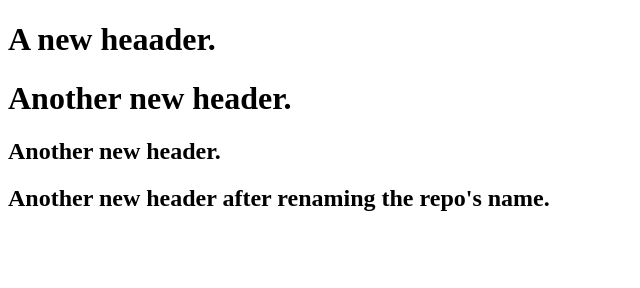
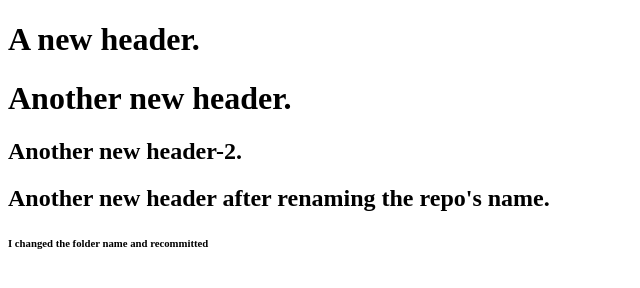
Before and after one commit to tuncayerman/CW-CALISMASI2, a plain HTML site: page index.html in a window 1280 px wide. Shown: the whole page, without its empty margins (0-640 px from the left). Drawn offline with Linux system fonts and the light colour scheme.

Commit message:
commit after changing the name in the computer's.

```diff
--- a/index.html
+++ b/index.html
@@ -7,10 +7,11 @@
 </head>
 <body>
 
-    <h1>A new heaader.</h1>
+    <h1>A new header.</h1>
     <h1>Another new header.</h1>
-    <h2>Another new header.</h2>
+    <h2>Another new header-2.</h2>
     <h2>Another new header after renaming the repo's name.</h2>
+    <h6>I changed the folder name and recommitted</h6>
 
 </body>
 </html>
```
